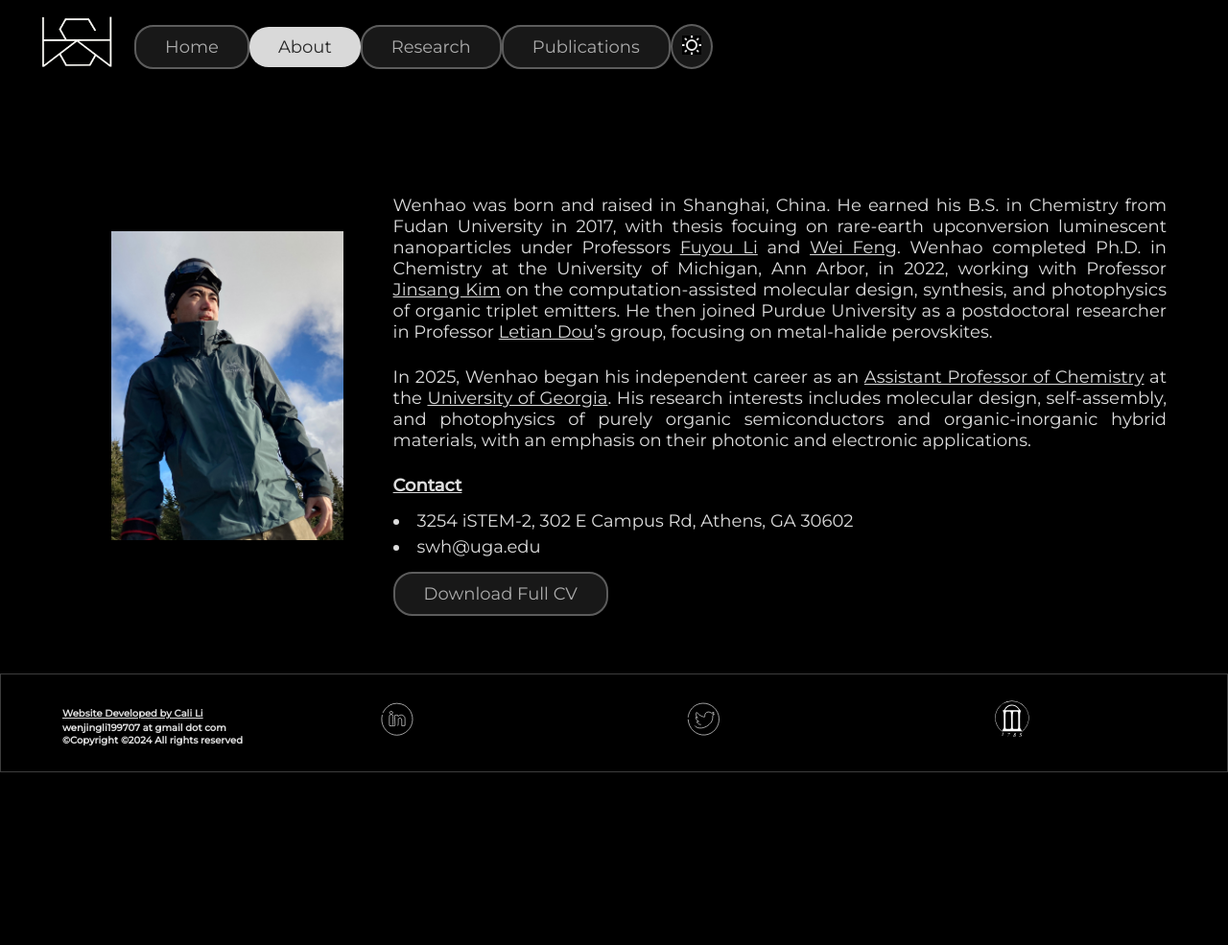
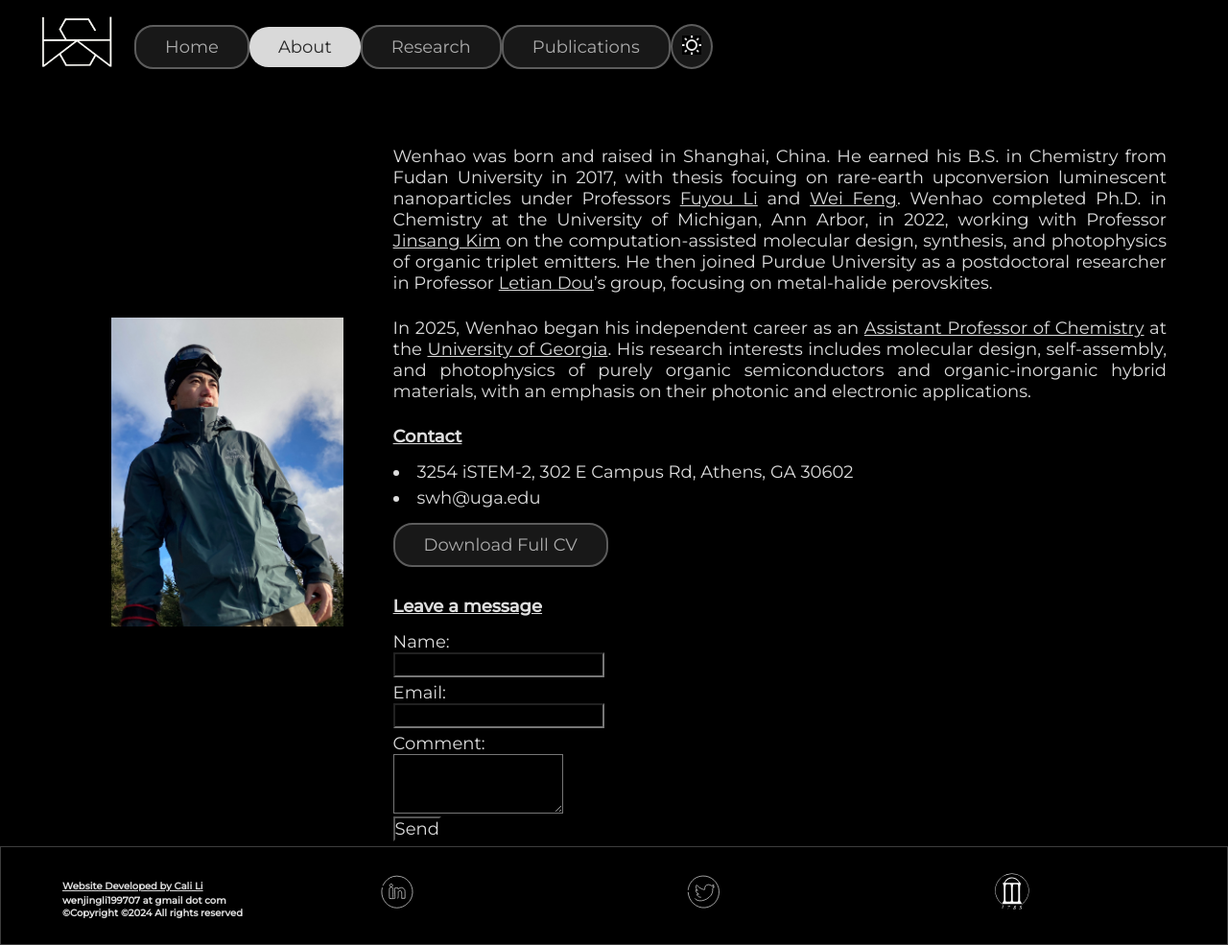
Before and after one commit to Wenhao-Shao/wenhao-shao.github.io, a plain HTML site: page night-version/about/about-night.html in a window 1280 px wide. Shown: the whole page at 96% size. Before the commit the page ends 805 px from the top, so only its background shows below. Drawn offline with Linux system fonts and the light colour scheme.

Commit message:
250625_Add comment box

```diff
--- a/night-version/about/about-night.html
+++ b/night-version/about/about-night.html
@@ -78,14 +78,23 @@
               <li>
                 swh@uga.edu
               </li>
-             </ul>
-
 
               <p style="padding-bottom: 0rem;padding-top: 1rem;">
                 <a href="../about/CV_Wenhao Shao_25.6.15.pdf" download="Wenhao_Shao_CV">
                   <button class="nonactive">Download Full CV</button>
                 </a>
               </p>
+
+              <p style="padding-bottom:1rem"><strong><u>Leave a message</u> </strong></p>
+              <form action="https://formspree.io/f/mnnvojry" method="POST">
+                <label for="name">Name:</label><br>
+                <input type="text" id="name" name="name" required><br>
+                <label for="email">Email:</label><br>
+                <input type="email" id="email" name="email" required><br>
+                <label for="comment">Comment:</label><br>
+                <textarea id="comment" name="comment" rows="4" required></textarea><br>
+                <button type="submit">Send</button>
+              </form>
 
             </div>
           </section>
```
Also changed, not shown: about/about.html (+11 -2 lines).
